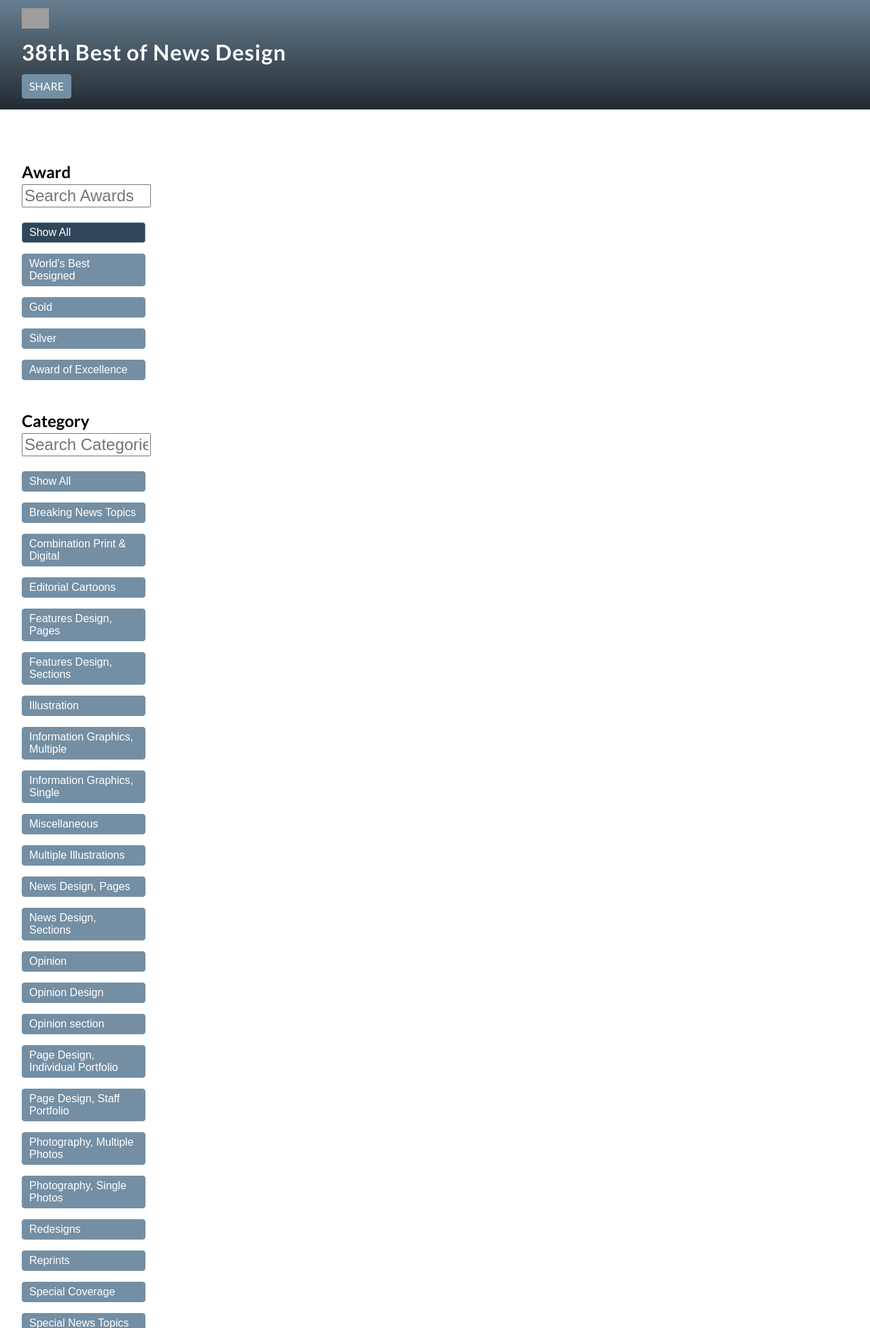
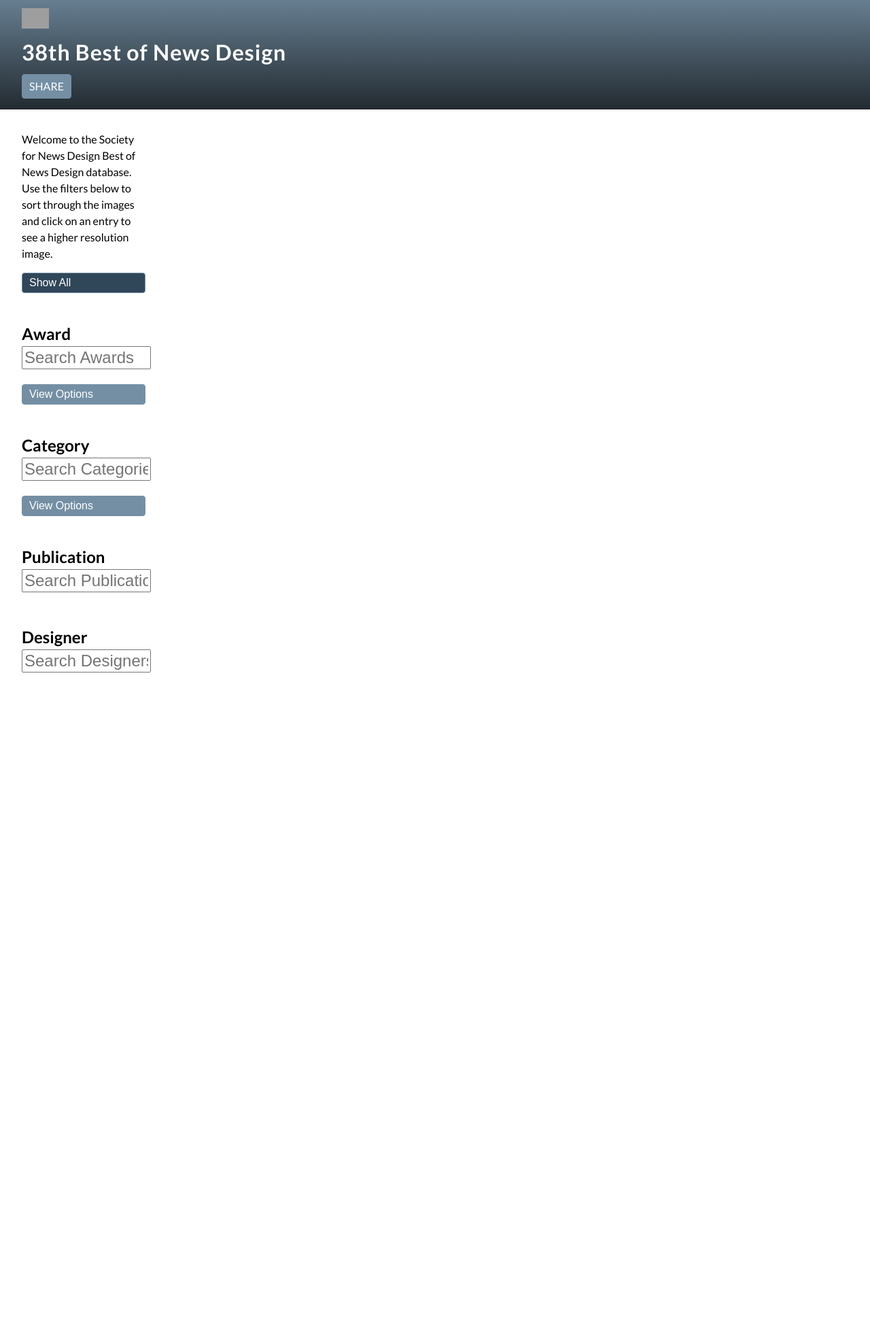
Before and after one commit to JamesBenedict/snd_app, a Flask app: template templates/index.html in a window 1280 px wide. Shown: the part 159-2112 px from the top of the page at 68% size. After the commit the page ends 1148 px from the top, so only its background shows below. Run offline with Flask 2, Linux system fonts and the light colour scheme; the template is opened without the code that fills it, so the values that code supplies are empty; grey boxes are pictures that could not be loaded.

Commit message:
Add files via upload

```diff
--- a/templates/detail.html
+++ b/templates/detail.html
@@ -1,9 +1,8 @@
 <!doctype html>
 <html lang="en">
     <head>
-        <link href="{{ url_for('static', filename='css/reset.css') }}" rel='stylesheet' type='text/css' />
-
-        <link href="{{ url_for('static', filename='css/style.css') }}" rel='stylesheet' type='text/css' />
+        <link rel="stylesheet" href="/static/css/reset.css">
+        <link rel="stylesheet" href="/static/css/style.css">
     </head>
 
     <body>
--- a/templates/index.html
+++ b/templates/index.html
@@ -1,8 +1,11 @@
 <!doctype html>
 <html lang="en">
     <head>
-        <link href="{{ url_for('static', filename='css/reset.css') }}" rel='stylesheet' type='text/css' />
-        <link href="{{ url_for('static', filename='css/style.css') }}" rel='stylesheet' type='text/css' />
+        <!-- <link href="{{ url_for('static', filename='css/reset.css') }}" rel='stylesheet' type='text/css' />
+        <link href="{{ url_for('static', filename='css/style.css') }}" rel='stylesheet' type='text/css' /> -->
+        <link rel="stylesheet" href="static/css/reset.css">
+        <link rel="stylesheet" href="static/css/style.css">
+
         <link href="https://fonts.googleapis.com/css?family=Lato:400,700" rel="stylesheet">
     </head>
 
@@ -18,30 +21,42 @@
             </div>
 
 
+
         </nav>
         <article>
             <div class="sorter" >
+                <p>Welcome to the Society for News Design Best of News Design database. Use the filters below to sort through the images and click on an entry to see a higher resolution image.</p>
+
+
+
+
+                <div id="filters" class="button-group">
+                    <button class="is-checked" data-filter="*">Show All</button>
                 <h2>Award</h2>
                     <p><input type="text" id="awardsearch" placeholder="Search Awards" /></p>
 
-                <div id="filters" class="button-group">
-                  <button class="button is-checked" data-filter="*">Show All</button>
+                    <button class="accordion">View Options</button>
+
+                    <div class="panel">
                         <button class="button" data-filter=".WBD">World's Best Designed</button>
                         <button class="button" data-filter=".G">Gold</button>
                         <button class="button" data-filter=".S">Silver</button>
                         <button class="button" data-filter=".AE">Award of Excellence</button>
-
+                    </div>
                 <h2>Category</h2>
                     <p><input type="text" id="categorysearch" placeholder="Search Categories" /></p>
-                    <button class="button" data-filter="*">Show All</button>
+
+                    <button class="accordion">View Options</button>
+                    <div class="panel">
                         <button class="button" data-filter=".BNT">Breaking News Topics</button>
-                    <button class="button" data-filter=".CPD">Combination Print & Digital</button>
+                        <button class="button" data-filter=".CPD">Combination Print &amp; Digital</button>
                         <button class="button" data-filter=".EDC">Editorial Cartoons</button>
                         <button class="button" data-filter=".FDP">Features Design, Pages</button>
                         <button class="button" data-filter=".FDS">Features Design, Sections</button>
                         <button class="button" data-filter=".ILL">Illustration</button>
                         <button class="button" data-filter=".IGM">Information Graphics, Multiple</button>
                         <button class="button" data-filter=".IGS">Information Graphics, Single</button>
+                        <button class="button" data-filter=".MAG">Magazines</button>
                         <button class="button" data-filter=".MIS">Miscellaneous</button>
                         <button class="button" data-filter=".MIL">Multiple Illustrations</button>
                         <button class="button" data-filter=".NDP">News Design, Pages</button>
@@ -59,7 +74,7 @@
                         <button class="button" data-filter=".SNT">Special News Topics</button>
                         <button class="button" data-filter=".SPS">Special Sections</button>
                         <button class="button" data-filter=".WBD">World's Best Designed</button>
-
+                    </div>
                 <h2>Publication</h2>
                     <p><input type="text" id="publicationsearch" placeholder="Search Publications" /></p>
 
@@ -142,12 +157,19 @@
             <button id="button-top-scroll">Scroll to top</button>
         </article>
 
-        <script type="text/javascript" src="{{ url_for('static', filename='js/jquery-3.2.1.min.js') }}"></script>
+        <!-- <script type="text/javascript" src="{{ url_for('static', filename='js/jquery-3.2.1.min.js') }}"></script>
 
         <script type="text/javascript" src="{{ url_for('static', filename='js/isotope.pkgd.min.js') }}"></script>
+ -->
+<!--         <script type="text/javascript" src="{{ url_for('static', filename='js/packery-mode.pkgd.min.js') }}"></script>
+ -->
+<!--         <script type="text/javascript" src="{{ url_for('static', filename='js/app.js') }}"></script>
+ -->
+        <script type="text/javascript" src="static/js/jquery-3.2.1.min.js") }}"></script>
+        <script type="text/javascript" src="static/js/isotope.pkgd.min.js") }}"></script>
+        <script type="text/javascript" src="static/js/packery-mode.pkgd.min.js") }}"></script>
+        <script type="text/javascript" src="static/js/app.js") }}"></script>
 
-        <script type="text/javascript" src="{{ url_for('static', filename='js/packery-mode.pkgd.min.js') }}"></script>
 
-        <script type="text/javascript" src="{{ url_for('static', filename='js/app.js') }}"></script>
     </body>
 </html>
```
Lines whose indentation alone changed are shown as unchanged.
